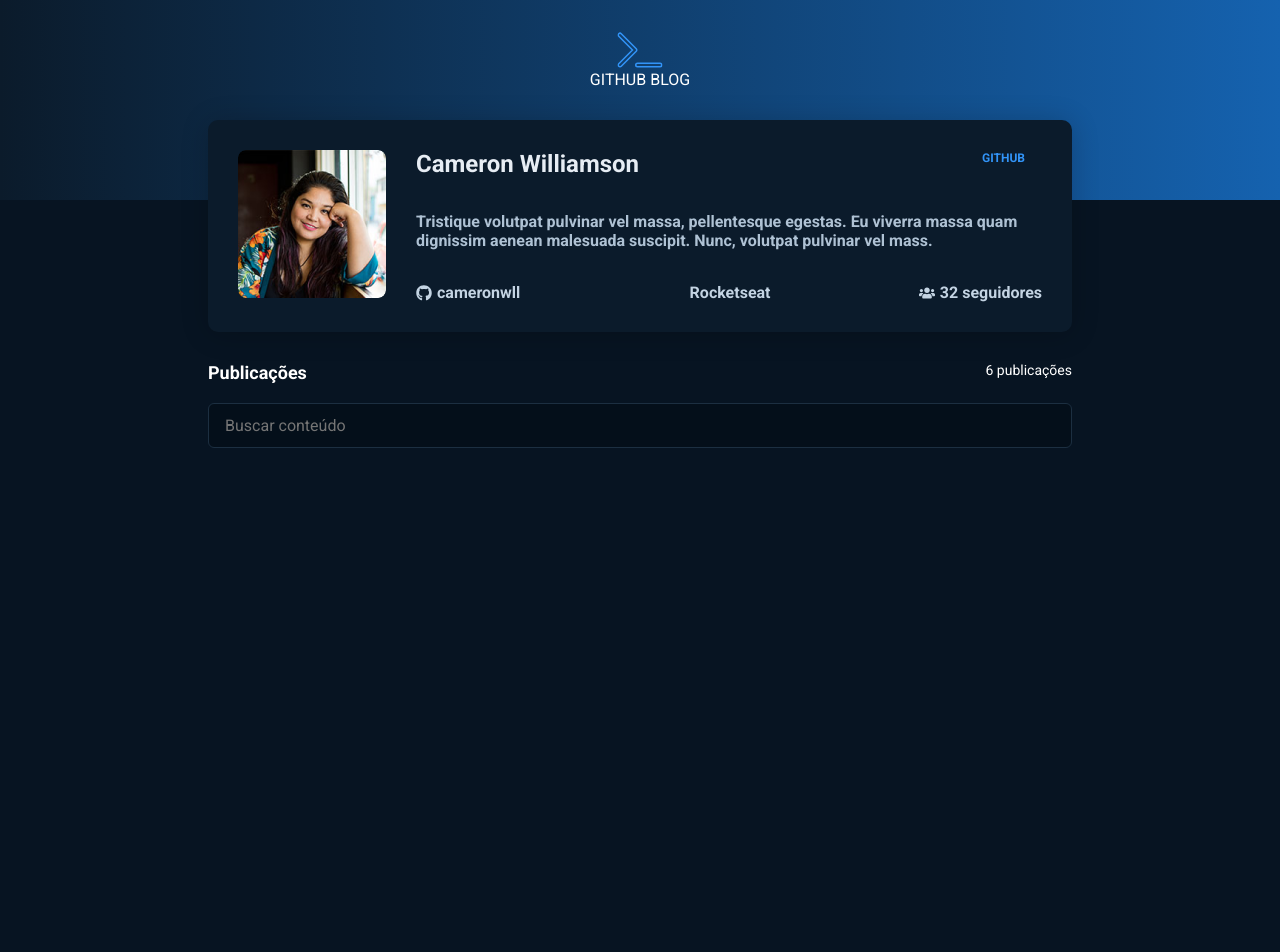
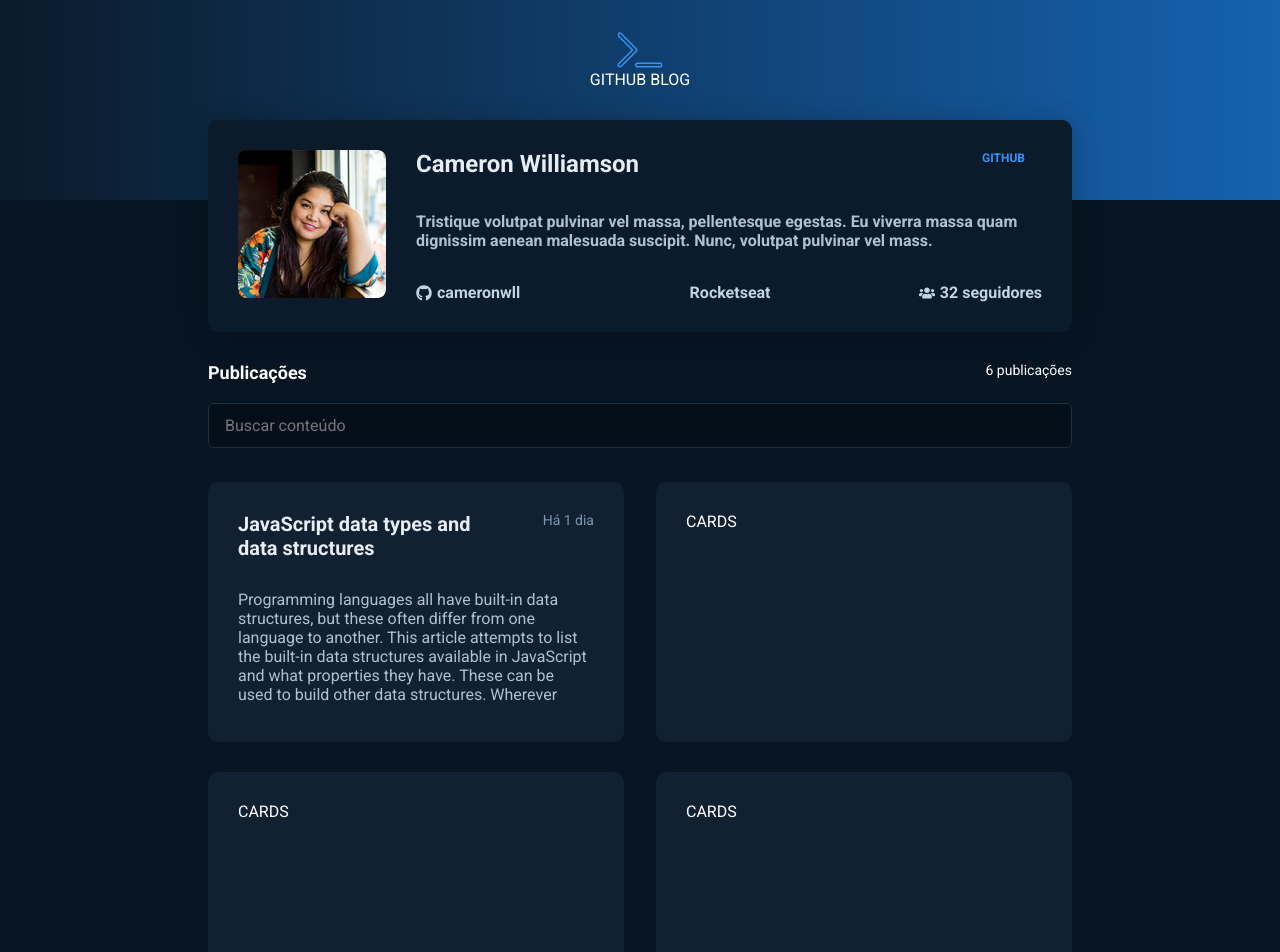
Before and after one commit to WRochaSilva/Blog-GitHub, a React (Vite) app: page / in a window 1280 px wide. Shown: the top 952 px of the page. Before the commit the page ends 800 px from the top, so only its background shows below. Built offline with nearby package versions, Linux system fonts and the light colour scheme; some icons are missing.

Commit message:
:seedling:Layout Cards

```diff
--- a/src/App.tsx
+++ b/src/App.tsx
@@ -4,6 +4,7 @@
 import { Header } from "./Components/Header";
 import { Profile } from "./Components/Profile";
 import { SearchInput } from "./Components/SearchInput";
+import { Card } from "./Components/Card";
 
 export const App = () => {
   return (
@@ -12,6 +13,7 @@
       <Header />
       <Profile />
       <SearchInput />
+      <Card />
     </ThemeProvider>
   );
 };
--- /dev/null
+++ b/src/Components/Card/index.tsx
@@ -0,0 +1,43 @@
+import {
+  CardContainer,
+  CardContent,
+  SubTitle,
+  TimePublish,
+  Title,
+  TitleContainer,
+} from "./styles";
+
+export const Card = () => {
+  return (
+    <CardContainer>
+      <CardContent>
+        <TitleContainer>
+          <Title>JavaScript data types and data structures</Title>
+          <TimePublish>Há 1 dia</TimePublish>
+        </TitleContainer>
+        <SubTitle>
+          Programming languages all have built-in data structures, but these
+          often differ from one language to another. This article attempts to
+          list the built-in data structures available in JavaScript and what
+          properties they have. These can be used to build other data
+          structures. Wherever possible, comparisons with other languages are
+          drawn. Dynamic typing JavaScript is a loosely typed and dynamic
+          language. Variables in JavaScript are not directly associated with any
+          particular value type, and any variable can be assigned (and
+          re-assigned) values of all types: let foo = 42; // foo is now a number
+          foo = 'bar'; // foo is now a string foo = true; // foo is now a
+          boolean
+        </SubTitle>
+      </CardContent>
+      <CardContent>CARDS</CardContent>
+      <CardContent>CARDS</CardContent>
+      <CardContent>CARDS</CardContent>
+      <CardContent>CARDS</CardContent>
+      <CardContent>CARDS</CardContent>
+      <CardContent>CARDS</CardContent>
+      <CardContent>CARDS</CardContent>
+      <CardContent>CARDS</CardContent>
+      <CardContent>CARDS</CardContent>
+    </CardContainer>
+  );
+};
--- /dev/null
+++ b/src/Components/Card/styles.ts
@@ -0,0 +1,46 @@
+import styled from "styled-components";
+
+export const CardContainer = styled.div`
+  display: flex;
+  justify-content: space-between;
+  flex-wrap: wrap;
+  width: 864px;
+  height: full;
+  margin: 0 auto;
+  padding-top: 30px;
+`;
+export const CardContent = styled.div`
+  width: 416px;
+  height: 260px;
+  border-radius: 10px;
+  background: ${(props) => props.theme["base-post"]};
+  margin-bottom: 30px;
+  padding: 30px;
+`;
+export const TitleContainer = styled.div`
+  display: flex;
+  justify-content: space-between;
+`;
+export const Title = styled.div`
+  width: 250px;
+  color: ${(props) => props.theme["base-title"]};
+  font-size: 20px;
+  font-weight: 700;
+`;
+export const TimePublish = styled.div`
+  color: ${(props) => props.theme["base-span"]};
+  font-size: 14px;
+  font-weight: 400;
+`;
+export const SubTitle = styled.div`
+  width: 352px;
+  height: 112px;
+  flex-shrink: 0;
+  overflow: hidden;
+  margin-top: 30px;
+  color: ${(props) => props.theme["base-text"]};
+  text-overflow: ellipsis;
+  white-space: wrap;
+  font-size: 16px;
+  font-weight: 400;
+`;
```
